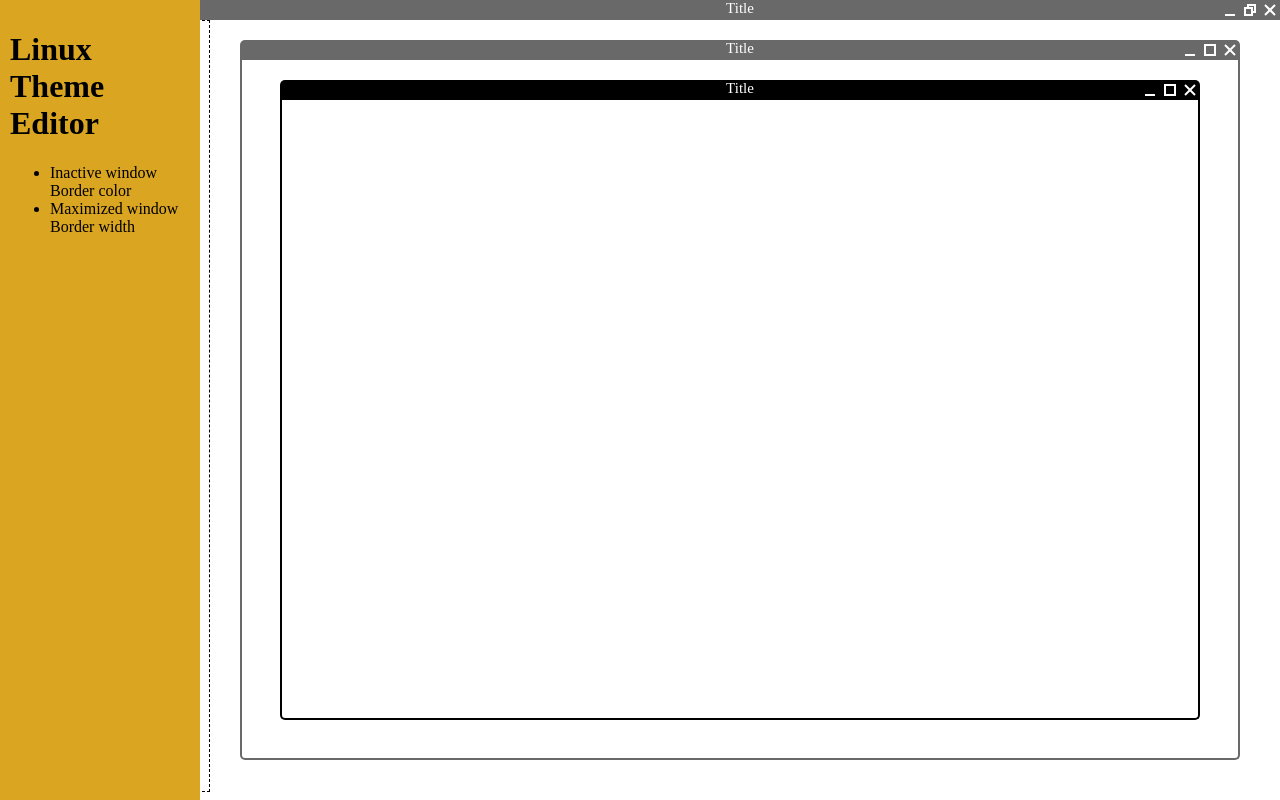
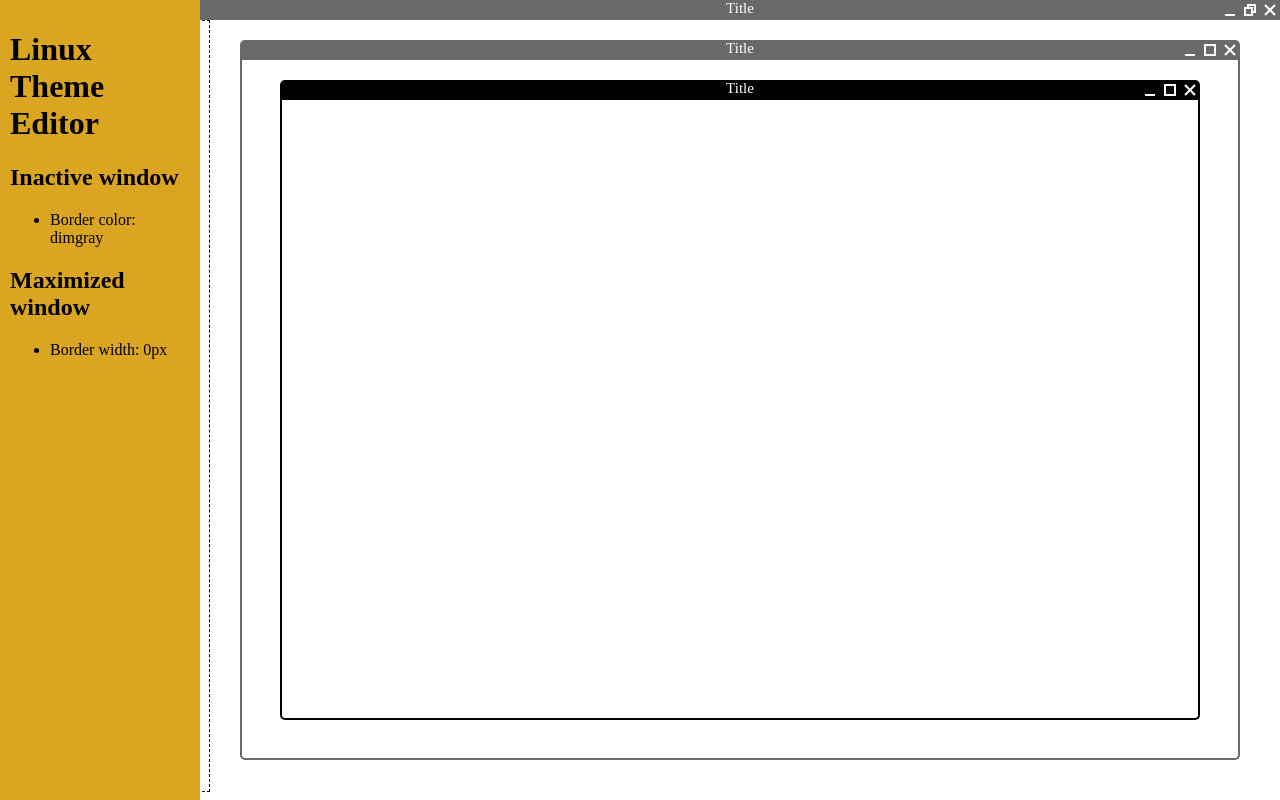
Before and after one commit to Teledar/linux-theme-editor, a React (Vite) app: page / in a window 1280 px wide. Both pictures are taken after a click on the element 200 px from the left and 406 px from the top of the page. Built offline with nearby package versions, Linux system fonts and the light colour scheme.

Commit message:
Group properties in settings pane

```diff
--- a/src/App.jsx
+++ b/src/App.jsx
@@ -5,19 +5,28 @@ import './App.css'
 import defaultTheme from "./theme.json"
 
 const SettingsContainer = ({settings}) => {
-  if (settings.length > 0) {
+  if (Object.keys(settings).length > 0) {
     return (
       <div className='settingsContainer'>
         <h1>Linux Theme Editor</h1>
-        <ul>
-          {settings.map((setting, index) => {
+        {
+          Object.keys(settings).map((group, index) => {
             return (
-              <li key={index}>
-                {setting.group} {setting.description}
-              </li>
+              <div key={index}>
+                <h2>{group}</h2>
+                <ul>
+                  {settings[group].map((setting, index) => {
+                    return (
+                      <li key={index}>
+                        {setting.description}: {setting.value}
+                      </li>
+                    )
+                  })}
+                </ul>
+              </div>
             )
-          })}
-        </ul>
+          })
+        }
       </div>
     )
   }
@@ -31,7 +40,7 @@ const SettingsContainer = ({settings}) => {
 
 const App = () => {
   const [theme, setTheme] = useState(defaultTheme)
-  const [settings, setSettings] = useState([])
+  const [settings, setSettings] = useState({})
   const [deselect, setDeselector] = useState(() => () => {})
 
   const title = name => name[0].toUpperCase() + name.substring(1)
@@ -60,7 +69,14 @@ const App = () => {
         property => getProperty(theme, size, active, property)
       ).filter(
         property => property != null
-      )
+      ).reduce((map, property) => {
+        if (map[property.group]) {
+          map[property.group] = [ property, ...map[property.group] ]
+        } else {
+          map[property.group] = [ property ]
+        }
+        return map
+      }, {})
     )
   }
 
```
